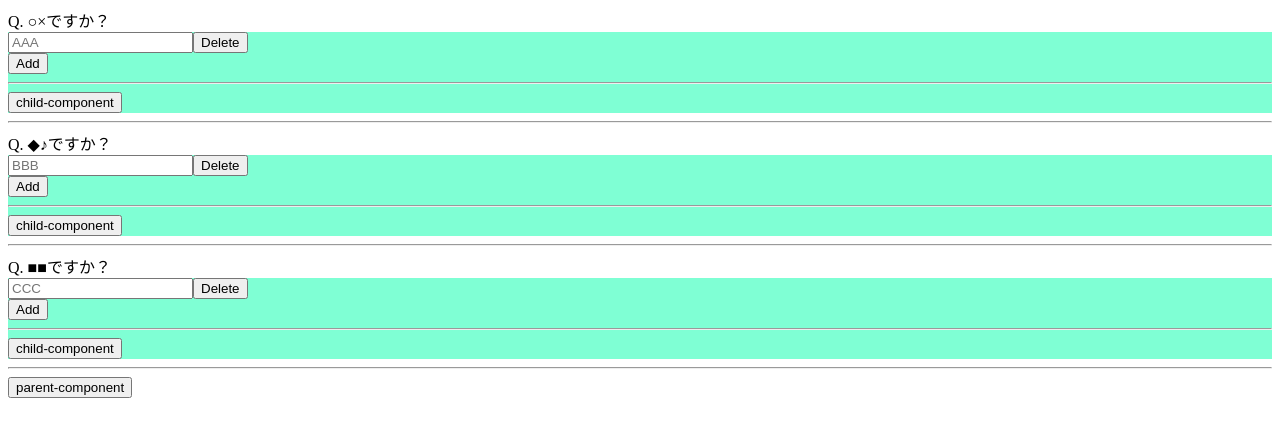
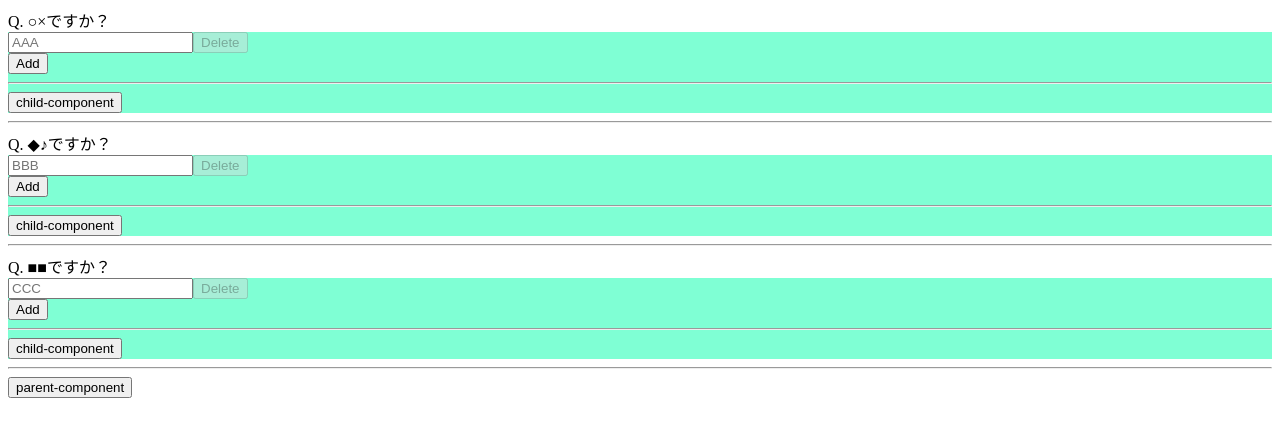
Before and after one commit to otera/angular-form-array, an Angular app: page / in a window 1280 px wide. Shown: the top 436 px of the page. Built offline with nearby package versions, Linux system fonts and the light colour scheme.

Commit message:
項目が一つの時は削除ボタンを押下できないように変更

```diff
--- a/src/app/common/idea-forms/idea-forms.component.html
+++ b/src/app/common/idea-forms/idea-forms.component.html
@@ -12,7 +12,9 @@
       [placeholder]="ideaForm.placeholder"
       size="20"
     />
-    <button type="button" (click)="removeItem(i)">Delete</button>
+    <button type="button" (click)="removeItem(i)" [disabled]="isDisabled">
+      Delete
+    </button>
   </div>
   <button type="button" (click)="addItem()">Add</button>
   <hr />
--- a/src/app/common/idea-forms/idea-forms.component.ts
+++ b/src/app/common/idea-forms/idea-forms.component.ts
@@ -18,6 +18,9 @@ export class IdeaFormsComponent implements OnInit {
   @ViewChildren("ideaInput") ideaInputElement: QueryList<ElementRef>;
   @Input() ideaForm: ciFormSetting;
 
+  // 削除ボタンを非活性にするかどうか
+  isDisabled = true;
+
   constructor(private fb: FormBuilder) {}
 
   /**
@@ -30,12 +33,20 @@ export class IdeaFormsComponent implements OnInit {
   ngOnInit() {}
 
   /**
+   * 項目が1つになった場合、削除ボタンを非活性にする
+   */
+  private determination() {
+    this.isDisabled = this.ideas.length === 1 ? true : false;
+  }
+
+  /**
    * 項目追加
    */
   addItem() {
     this.ideas.push(this.fb.control(""));
     // 最後の要素にfocusをset
     setTimeout(() => this.ideaInputElement.last.nativeElement.focus());
+    this.determination();
   }
 
   /**
@@ -47,6 +58,7 @@ export class IdeaFormsComponent implements OnInit {
     if (this.ideas.length <= 1) return;
     // 削除
     this.ideas.removeAt(index);
+    this.determination();
   }
 
   // 疑似Submit
```
